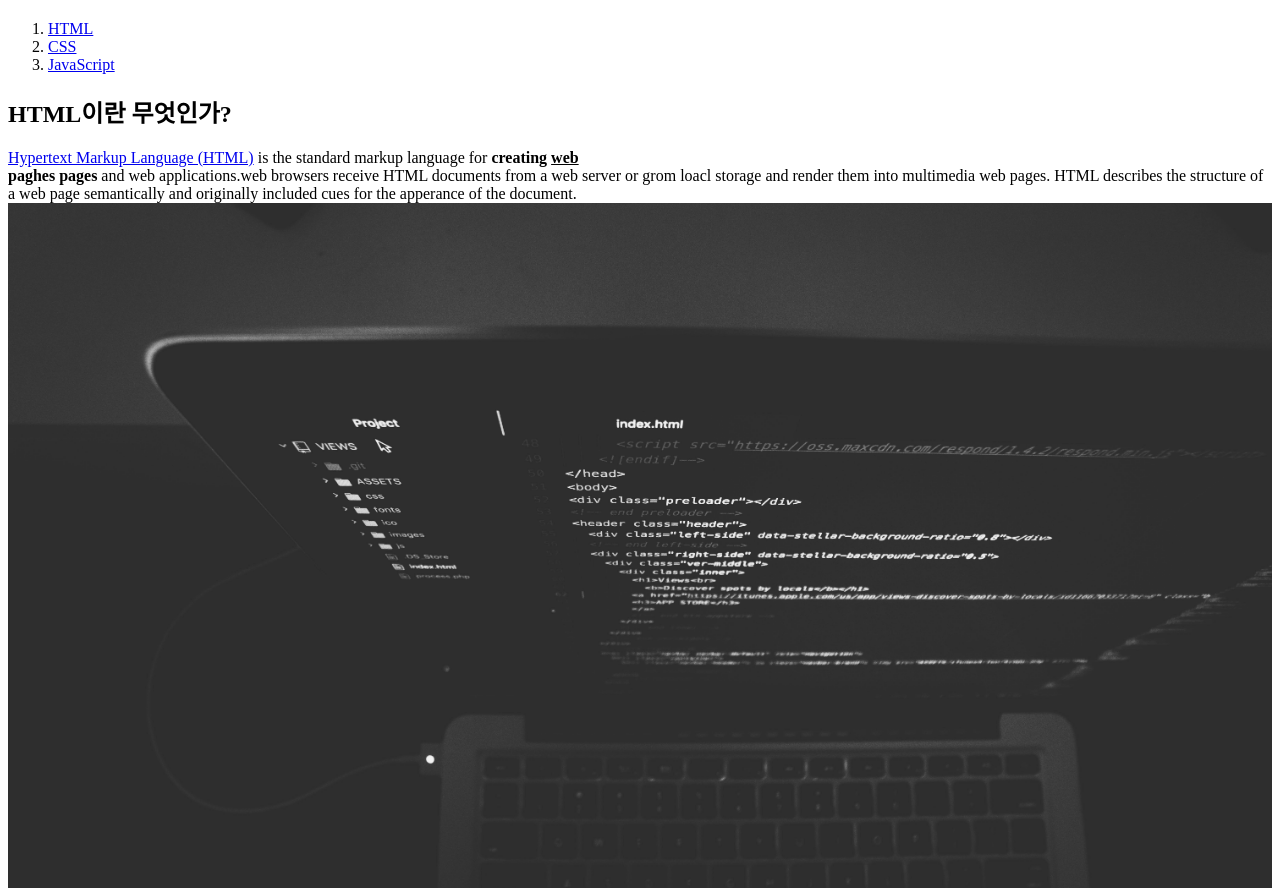
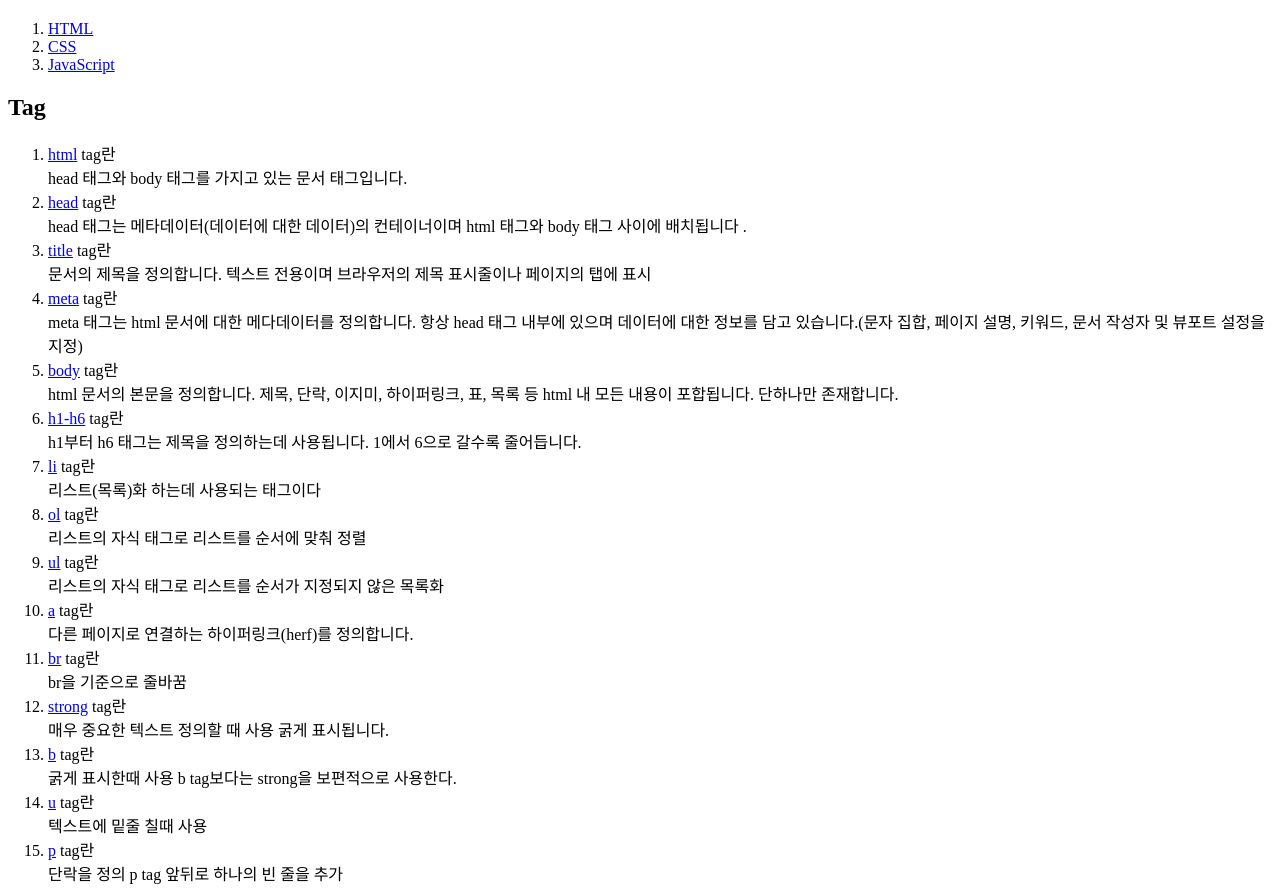
Before and after one commit to moojeommi/my-first-web-site, a plain HTML site: page 1.html in a window 1280 px wide. Shown: the part 60-948 px from the top of the page. Drawn offline with Linux system fonts and the light colour scheme.

Commit message:
html  용어 수정

```diff
--- a/1.html
+++ b/1.html
@@ -11,9 +11,63 @@
   <li><a href="2.html">CSS</a></li>
   <li><a href="3.html">JavaScript</a></li>
 </ol>
+<h2>Tag</h2>
+<ol>
+  <li><a href="https://www.w3schools.com/tags/tag_html.asp">html</a> tag란<br>
+  head 태그와 body 태그를 가지고 있는 문서 태그입니다.</li>
+  <li><a href="https://www.w3schools.com/tags/tag_head.asp">head</a> tag란<br>
+    head 태그는 메타데이터(데이터에 대한 데이터)의 컨테이너이며 html 태그와 body
+    태그 사이에 배치됩니다 .
+  </li>
+  <li><a href="https://www.w3schools.com/tags/tag_title.asp">title</a> tag란<br>
+    문서의 제목을 정의합니다. 텍스트 전용이며 브라우저의 제목 표시줄이나 페이지의 탭에 표시
+  </li>
+  <li><a href="https://www.w3schools.com/tags/tag_meta.asp">meta</a> tag란<br>
+   meta 태그는 html 문서에 대한 메다데이터를 정의합니다. 항상 head 태그 내부에 있으며
+   데이터에 대한 정보를 담고 있습니다.(문자 집합, 페이지 설명, 키워드, 문서 작성자 및 뷰포트 설정을 지정)
+  </li>
+  <li><a href="https://www.w3schools.com/tags/tag_body.asp">body</a> tag란<br>
+    html 문서의 본문을 정의합니다. 제목, 단락, 이지미, 하이퍼링크, 표, 목록 등 html 내 모든
+    내용이 포합됩니다. 단하나만 존재합니다.
+  </li>
+  <li><a href="https://www.w3schools.com/tags/tag_hn.asp">h1-h6</a> tag란<br>
+    h1부터 h6 태그는 제목을 정의하는데 사용됩니다. 1에서 6으로 갈수록 줄어듭니다.
+  </li>
+  <li><a href="https://www.w3schools.com/tags/tag_li.asp">li</a> tag란<br>
+    리스트(목록)화 하는데 사용되는 태그이다
+  </li>
+  <li><a href="https://www.w3schools.com/tags/tag_ol.asp">ol</a> tag란<br>
+    리스트의 자식 태그로 리스트를 순서에 맞춰 정렬
+  </li>
+  <li><a href="https://www.w3schools.com/tags/tag_ul.asp">ul</a> tag란<br>
+    리스트의 자식 태그로 리스트를 순서가 지정되지 않은 목록화
+  </li>
+  <li><a href="https://www.w3schools.com/tags/tag_a.asp">a</a> tag란<br>
+   다른 페이지로 연결하는 하이퍼링크(herf)를 정의합니다.
+  </li>
+  <li><a href="https://www.w3schools.com/tags/tag_br.asp">br</a> tag란<br>
+   br을 기준으로 줄바꿈
+  </li>
+  <li><a href="https://www.w3schools.com/tags/tag_strong.asp">strong</a> tag란<br>
+    매우 중요한 텍스트 정의할 때 사용 굵게 표시됩니다.
+  </li>
+  <li><a href="https://www.w3schools.com/tags/tag_b.asp">b</a> tag란<br>
+    굵게 표시한때 사용 b tag보다는 strong을 보편적으로 사용한다.
+  </li>
+  <li><a href="https://www.w3schools.com/tags/tag_u.asp">u</a> tag란<br>
+    텍스트에 밑줄 칠때 사용
+  </li>
+  <li><a href="https://www.w3schools.com/tags/tag_p.asp">p</a> tag란<br>
+    단락을 정의 p tag 앞뒤로 하나의 빈 줄을 추가
+  </li>
+  <li><a href="https://www.w3schools.com/tags/tag_img.asp">img</a> tag란<br>
+    이미지를 삽입하는데 사용 src를 통하여 경로 지정하거나 alt를 토해 이미지를 표시할 수
+    없는 경우 대체 택스트 지정
+  </li>
+</ol>
 <h2>HTML이란 무엇인가?</h2>
 <p><a href="https://www.w3.org/TR/2011/WD-html5-20110405/" target="_blank" title="html5 speicification">
-Hypertext Markup Language (HTML)</a> is the standard markup language for
+Hypertext Markup Language (HTML)</a> is the standard <b>markup</b> language for
 <strong>creating <u>web</u><br> paghes pages</strong> and web applications.web
 browsers receive HTML documents from a web server or grom loacl storage and
 render them into multimedia web pages.
```
